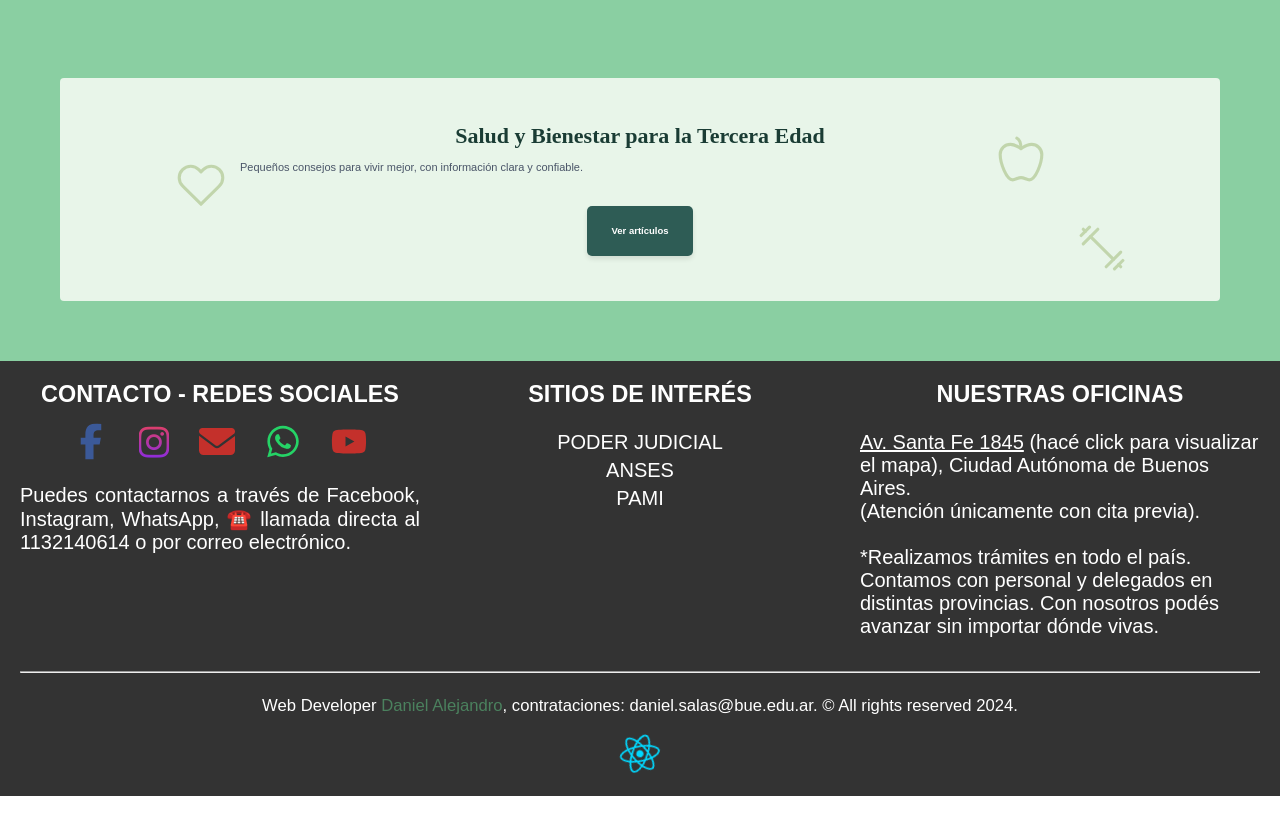
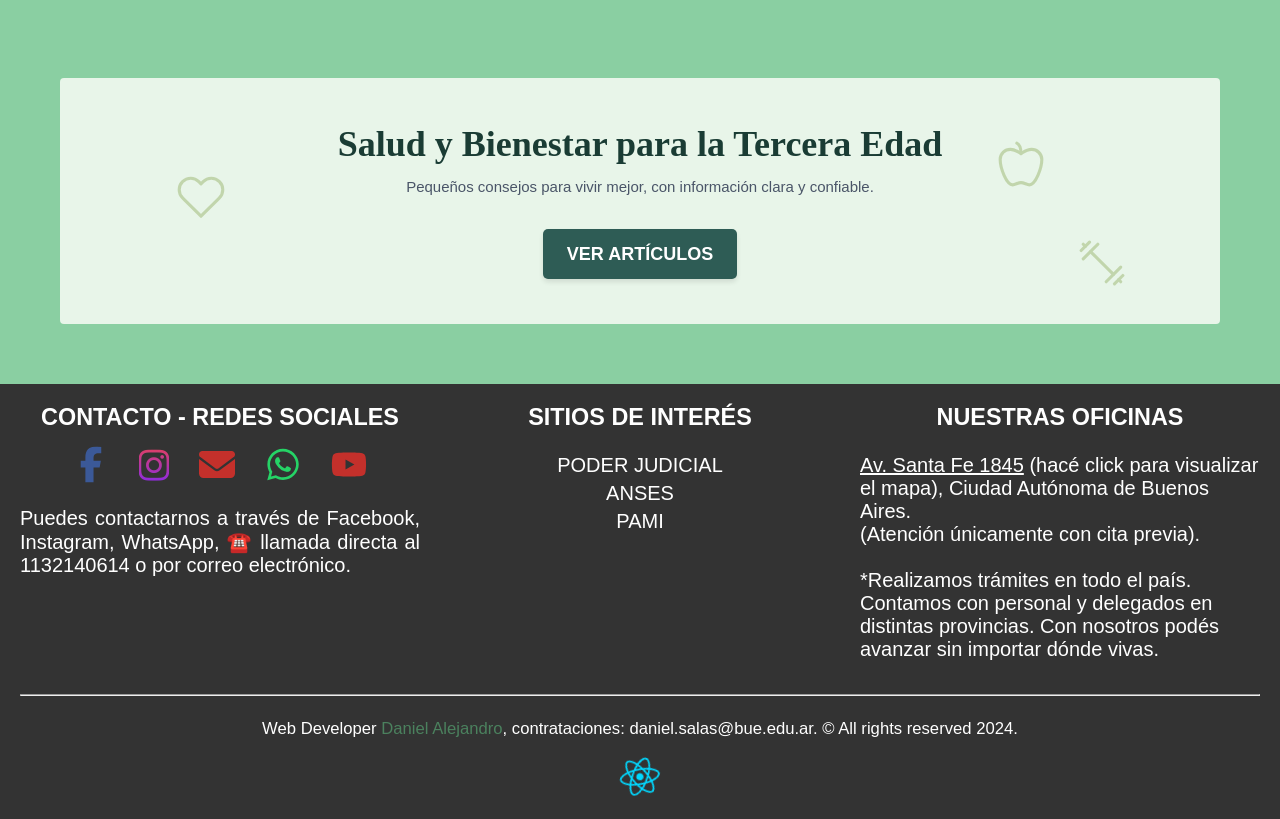
Before and after one commit to d-alejandro-salas/reactJubilamos, a React (Vite) app: page / in a window 1280 px wide. Shown: the part 2295-3114 px from the top of the page. Before the commit the page ends 3091 px from the top, so only its background shows below. Built offline with nearby package versions, Linux system fonts and the light colour scheme.

Commit message:
Mejorado banner y mejorado css del banner

```diff
--- a/src/components/organism/WellnessSection.jsx
+++ b/src/components/organism/WellnessSectionBanner.jsx
@@ -1,4 +1,4 @@
-// src/components/organisms/WellnessSection.jsx
+// src/components/organisms/WellnessSectionBanner.jsx
 
 import { Link } from 'react-router-dom';
 
@@ -28,7 +28,7 @@ const DumbbellIcon = () => (
   </svg>
 );
 
-export const WellnessSection = () => {
+export const WellnessSectionBanner = () => {
   return (
     <>
       {/* Estilos CSS encapsulados aquí para facilitar el Copy-Paste */}
@@ -117,7 +117,7 @@ export const WellnessSection = () => {
         }
       `}</style>
 
-      <section className="wellnessSection">
+      <section className="wellnessSectionBanner">
         <div className="wellnessContainer">
           <h2 className="wellnessTitle">Salud y Bienestar para la Tercera Edad</h2>
           <p className="wellnessSubtitle">
@@ -125,7 +125,7 @@ export const WellnessSection = () => {
           </p>
 
           <Link to="/articulos" className="wellnessBtn">
-            Ver artículos
+            VER ARTÍCULOS
           </Link>
         </div>
 
@@ -138,4 +138,4 @@ export const WellnessSection = () => {
   );
 };
 
-export default WellnessSection;
+export default WellnessSectionBanner;
--- a/src/pages/HomePage.jsx
+++ b/src/pages/HomePage.jsx
@@ -2,7 +2,7 @@
 
 import Seo from "../components/seo/Seo";
 import { HomePageCard } from "../components/molecules/HomePageCard";
-import WellnessSection from "../components/organism/WellnessSection";
+import WellnessSectionBanner from "../components/organism/WellnessSectionBanner";
 
 export const HomePage = () => {
   return (
@@ -48,7 +48,7 @@ export const HomePage = () => {
       <main>
         <br />
         <HomePageCard />
-        <WellnessSection/>
+        <WellnessSectionBanner/>
       </main>
     </>
   );
--- a/src/styles/_indexMain.scss
+++ b/src/styles/_indexMain.scss
@@ -20,12 +20,12 @@
 
     .mainGrid__link {
       display: flex;
-      flex-direction: column; /* Cambia la dirección del eje principal a vertical */
+      flex-direction: column;
       height: 100%;
       padding: 2rem;
 
       .linkDescription__container {
-        align-self: flex-end; /* Ubica este elemento al final del contenedor padre en el eje Y */
+        align-self: flex-end;
         border: none;
       }
 
@@ -55,9 +55,9 @@
 }
 
 /* Diseño para tabletas */
-@media screen and (min-width: 600px) { /* 600px */
+@media screen and (min-width: 600px) {
   #mainGrid {
-    grid-template-columns: repeat(auto-fit, minmax(300px, 1fr)); /* 300px */
+    grid-template-columns: repeat(auto-fit, minmax(300px, 1fr));
   }
 
   p {
@@ -66,8 +66,101 @@
 }
 
 /* Diseño para escritorio */
-@media screen and (min-width: 1024px) { /* 1024px */
+@media screen and (min-width: 1024px) {
   #mainGrid {
     grid-template-columns: repeat(4, 1fr);
   }
 }
+
+/* =========================================
+   ESTILOS NUEVOS: SECCIÓN SALUD (Wellness)
+   ========================================= */
+
+.wellnessSectionBanner {
+  background-color: #E8F5E9; /* Verde suave */
+  margin-top: 60px;
+  padding: 40px 20px;
+  text-align: center;
+  position: relative;
+  overflow: hidden;
+  border-radius: 4px;
+
+  @media (min-width: 768px) {
+    padding: 45px 20px;
+    margin-top: 80px;
+  }
+}
+
+.wellnessContainer {
+  max-width: 800px;
+  margin: 0 auto;
+  position: relative;
+  z-index: 2;
+}
+
+.wellnessTitle {
+  color: #1a3c34;
+  font-size: 3.6rem!important;
+  font-weight: 600;
+  margin-bottom: 10px;
+  line-height: 1.2;
+
+  @media (min-width: 768px) {
+    font-size: 2.2rem;
+  }
+}
+
+.wellnessSubtitle {
+  color: #4a5568;
+  font-size: 1.5rem!important;
+  margin-bottom: 25px;
+  line-height: 1.5;
+
+  /* CORRECCIÓN DE ALINEACIÓN */
+  display: block;
+  width: 100%;           /* Ocupar el ancho disponible... */
+  max-width: 600px;      /* ...pero hasta cierto punto para que se lea bien */
+  margin-left: auto;     /* Centrado automático a la izquierda */
+  margin-right: auto;    /* Centrado automático a la derecha */
+  text-align: center!important;    /* Asegurar que el texto interno esté centrado */
+
+  @media (min-width: 768px) {
+    font-size: 1.1rem;
+    margin-bottom: 30px;
+  }
+}
+
+.wellnessBtn {
+  background-color: #2E5C55;
+  color: white;
+  padding: 10px 24px;
+  border-radius: 5px;
+  text-decoration: none;
+  font-weight: bold;
+  font-size: 1.8rem!important;
+  transition: background 0.3s ease, transform 0.2s;
+  display: inline-block;
+  box-shadow: 0 3px 5px rgba(0,0,0,0.1);
+
+  &:hover {
+    background-color: #234a44;
+    transform: translateY(-2px);
+  }
+}
+
+/* Decoraciones (Iconos de fondo) */
+.decoration-icon {
+  position: absolute;
+  opacity: 0.3;
+  pointer-events: none;
+  display: none;
+
+  @media (min-width: 768px) {
+    display: block;
+
+    /* Ubicación específica de cada ícono */
+    &.icon-heart { left: 10%; top: 50%; transform: translateY(-50%); }
+    &.icon-apple { right: 15%; top: 25%; }
+    &.icon-dumbbell { right: 8%; top: 65%; }
+  }
+}
```
